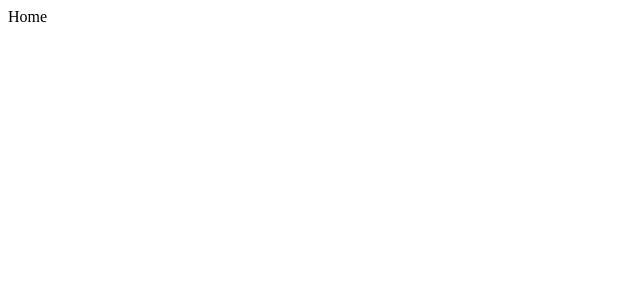
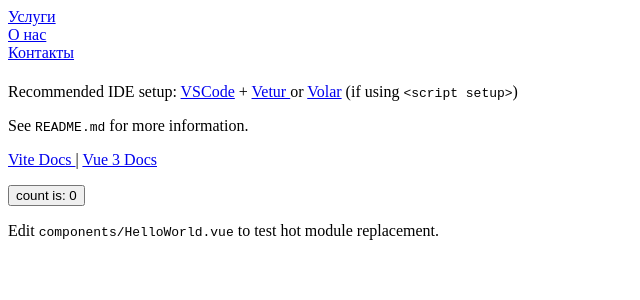
Before and after one commit to Komsachi/bsp-frontend, a Vue app: page / in a window 1280 px wide. Shown: the top 300 px of the page, without its empty margins (0-640 px from the left). Built offline with nearby package versions, Linux system fonts and the light colour scheme.

Commit message:
Init header and links

```diff
--- a/src/App.vue
+++ b/src/App.vue
@@ -1,12 +1,23 @@
 <template>
-  <router-view />
+  <Header />
+  <div class="main">
+    <router-view />
+  </div>
+  <Footer/>
 </template>
 
 <script lang="ts">
 import { defineComponent } from 'vue'
 
+import Header from "@/components/layout/header"
+import Footer from "@/components/layout/Footer.vue"
+
 export default defineComponent({
   name: 'App',
+  components: {
+    Header,
+    Footer
+  }
 })
 </script>
 
--- a/src/components/HelloWorld.vue
+++ b/src/components/HelloWorld.vue
@@ -41,7 +41,6 @@ export default defineComponent({
   props: {
     msg: {
       type: String,
-      required: true
     }
   },
   setup: () => {
--- /dev/null
+++ b/src/components/common/AppLink.vue
@@ -0,0 +1,30 @@
+<template>
+  <component :is="tag" class="app-link">
+    <router-link v-bind="$attrs">
+      <slot/>
+    </router-link>
+  </component>
+</template>
+
+<script lang="ts">
+import {defineComponent} from 'vue'
+
+export default defineComponent({
+  inheritAttrs: false,
+  name: 'AppLink',
+
+  props: {
+    tag: {
+      type: String,
+      default: "span",
+      validator(value) {
+        return ['div', 'span', 'li'].includes(value)
+      }
+    },
+  },
+})
+</script>
+
+<style module>
+
+</style>
--- /dev/null
+++ b/src/components/common/index.ts
@@ -0,0 +1 @@
+export { default as AppLink } from './AppLink.vue'
--- /dev/null
+++ b/src/components/layout/Footer.vue
@@ -0,0 +1,17 @@
+<template>
+  <div class="footer">
+
+  </div>
+</template>
+
+<script lang="ts">
+import { defineComponent } from 'vue'
+
+export default defineComponent({
+  name: 'Footer'
+})
+</script>
+
+<style module>
+
+</style>
--- /dev/null
+++ b/src/components/layout/header/Header.vue
@@ -0,0 +1,22 @@
+<template>
+  <div class="header">
+    <Nav />
+  </div>
+</template>
+
+<script lang="ts">
+import { defineComponent } from 'vue'
+
+import Nav from './HeaderNav.vue'
+
+export default defineComponent({
+  name: 'Header',
+  components: {
+    Nav
+  }
+})
+</script>
+
+<style module>
+
+</style>
--- /dev/null
+++ b/src/components/layout/header/HeaderNav.vue
@@ -0,0 +1,38 @@
+<template>
+  <nav class="header-nav">
+    <app-link v-for="item in navList" :to="item.to" tag="div"> {{ item.name }}</app-link>
+  </nav>
+</template>
+
+<script lang="ts">
+import {defineComponent} from 'vue'
+
+export default defineComponent({
+  name: 'HeaderNav',
+
+  setup() {
+    const navList = [
+      {
+        name: 'Услуги',
+        to: 'services'
+      },
+      {
+        name: 'О нас',
+        to: 'about'
+      },
+      {
+        name: 'Контакты',
+        to: 'contact-us'
+      },
+    ]
+
+    return {
+      navList
+    }
+  }
+})
+</script>
+
+<style module>
+
+</style>
--- /dev/null
+++ b/src/components/layout/header/index.ts
@@ -0,0 +1 @@
+export { default } from './Header.vue'
--- a/src/main.ts
+++ b/src/main.ts
@@ -6,9 +6,11 @@ import App from "./App.vue";
 // ### Element-UI ###
 import ElementPlus from 'element-plus';
 import 'element-plus/lib/theme-chalk/index.css';
+import registerComponents from "./registerComponents";
 // ######################
 
-createApp(App)
+const app = createApp(App)
     .use(router)
     .use(ElementPlus)
+    .use(registerComponents)
     .mount('#app')
--- /dev/null
+++ b/src/registerComponents.ts
@@ -0,0 +1,9 @@
+import {AppLink} from "@/components/common";
+import {App} from "vue";
+
+
+const registerComponents = (app: App) => {
+    app.component('AppLink', AppLink)
+}
+
+export default registerComponents
--- a/src/router.ts
+++ b/src/router.ts
@@ -1,20 +1,12 @@
 import { createWebHistory, createRouter } from "vue-router";
 
-// 1. Define route components.
-// These can be imported from other files
-const Home = { template: '<div>Home</div>' }
-const About = { template: '<div>About</div>' }
+import HelloWorld from "@/components/HelloWorld.vue";
 
 const routes = [
     {
         path: "/",
         name: "Home",
-        component: Home,
-    },
-    {
-        path: "/about",
-        name: "About",
-        component: About,
+        component: HelloWorld,
     },
 ];
 
--- a/vite.config.ts
+++ b/vite.config.ts
@@ -4,5 +4,10 @@ import vue from '@vitejs/plugin-vue'
 
 // https://vitejs.dev/config/
 export default defineConfig({
-  plugins: [vue()]
+  plugins: [vue()],
+  resolve: {
+    alias: [
+      { find: '@', replacement: '/src' },
+    ]
+  }
 })
```
